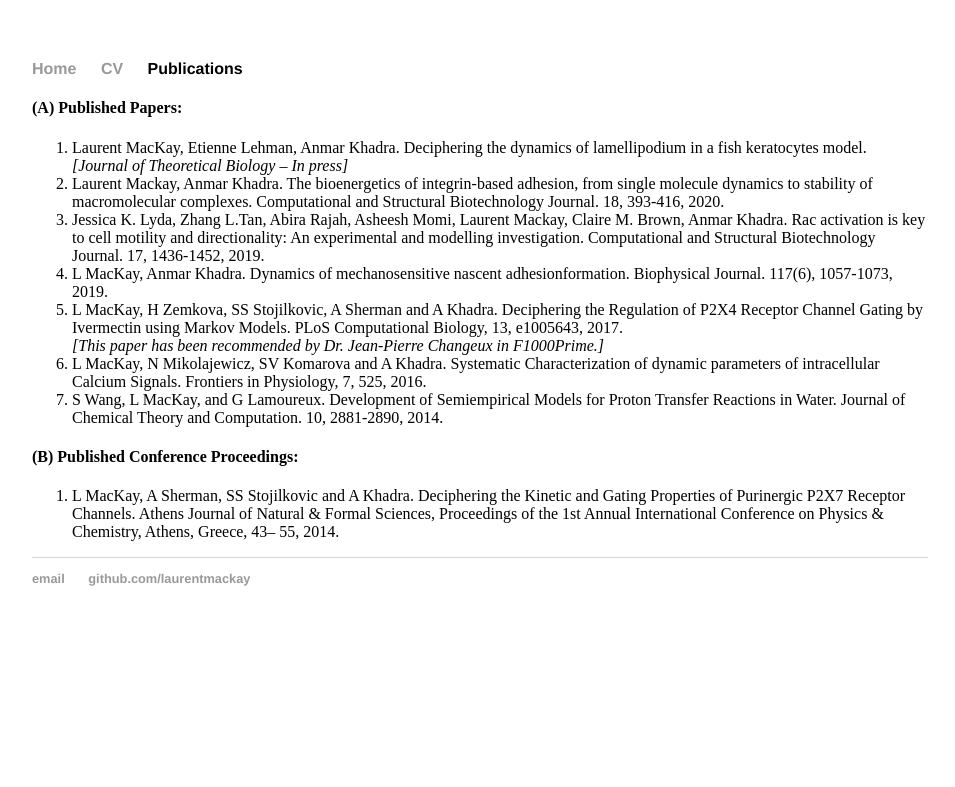
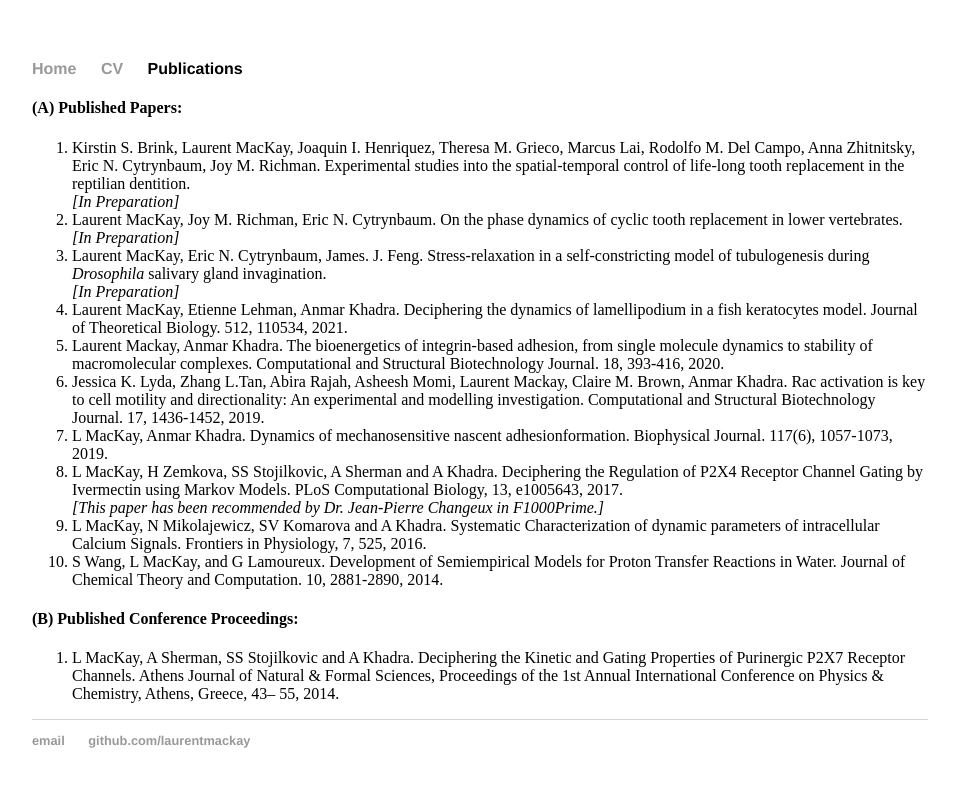
Before and after one commit to laurentmackay/laurentmackay.github.io, a Jekyll site: the page built from pubs/index.html, in a window 1280 px wide. Shown: the top 787 px of the page, without its empty margins (160-1115 px from the left). Built offline with Jekyll 4.4.1, drawn with Linux system fonts in a browser that asks for light colours; Markdown is read by kramdown in place of the engine named in the settings.

Commit message:
Update pubs.md
added postdoc publications

```diff
--- a/_includes/pubs.md
+++ b/_includes/pubs.md
@@ -1,7 +1,10 @@
 
 #### (A) Published Papers:
+1. Kirstin S. Brink,  Laurent MacKay, Joaquin I. Henriquez, Theresa M. Grieco, Marcus Lai, Rodolfo M. Del Campo, Anna Zhitnitsky, Eric N. Cytrynbaum, Joy M. Richman. Experimental studies into the spatial-temporal control of life-long tooth replacement in the reptilian dentition. <br/> *[In Preparation]*
+1. Laurent MacKay, Joy M. Richman, Eric N. Cytrynbaum. On the phase dynamics of cyclic tooth replacement in lower vertebrates. <br/> *[In Preparation]*
+1. Laurent MacKay, Eric N. Cytrynbaum, James. J. Feng. Stress-relaxation in a self-constricting model of tubulogenesis during *Drosophila* salivary gland invagination. <br/> *[In Preparation]*
 1. Laurent MacKay, Etienne Lehman, Anmar Khadra. Deciphering the dynamics of
-lamellipodium in a fish keratocytes model. <br/> *[Journal of Theoretical Biology – In press]*
+lamellipodium in a fish keratocytes model. Journal of Theoretical Biology. 512, 110534, 2021.
 1. Laurent Mackay, Anmar Khadra. The bioenergetics of integrin-based adhesion, from single
 molecule dynamics to stability of macromolecular complexes. Computational and Structural
 Biotechnology Journal. 18, 393-416, 2020.
```
